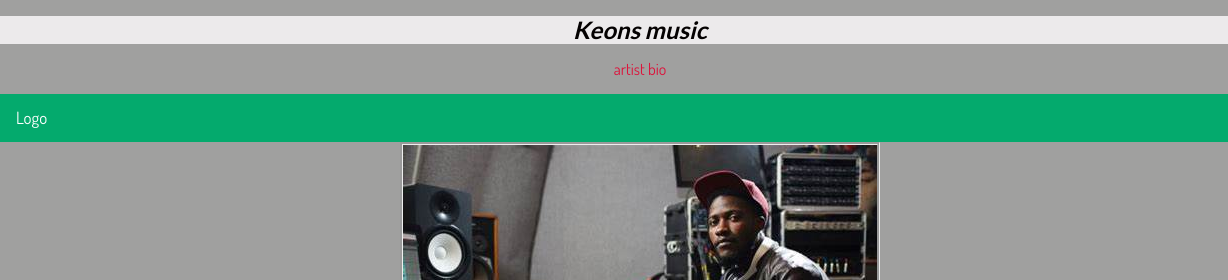
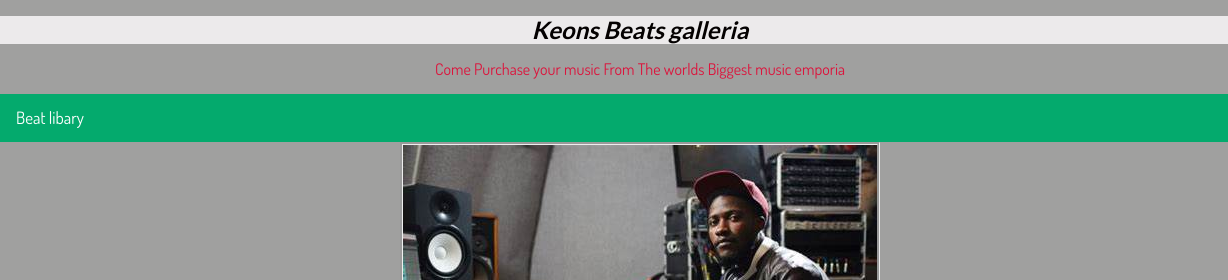
Before and after one commit to niceguy111/project2, a plain HTML site: page index.html in a window 1280 px wide. Shown: the top 280 px of the page, 0-1228 px from the left. Drawn offline with Linux system fonts and the light colour scheme.

Commit message:
small adjustments still not done
Made minor small changes to the webpage still not complete

```diff
--- a/css/main.css
+++ b/css/main.css
@@ -45,7 +45,7 @@ h3 {
 .artistbio {
     text-align: center;
     text-emphasis-style: bold;
-    text-size-adjust: 100;
+    text-size-adjust: 250;
     text-decoration-color: #000000;
 }
 form {
--- a/index.html
+++ b/index.html
@@ -29,10 +29,10 @@
 
 <body>
   <!-- Place your site's HTML here -->
-  <h1 class="head1">Keons music</h1>
-  <p class="artistbio">artist bio</p>
+  <h1 class="head1">Keons Beats galleria</h1>
+  <p class="artistbio">Come Purchase your music From The worlds Biggest music emporia</p>
   <div class="topnav">
-    <a href="#home" class="active">Logo</a>
+    <a href="#home" class="active">Beat libary</a>
     <!-- Navigation links (hidden by default) -->
     <div id="myLinks">
       <a href="#news">News</a>
```
Also changed, not shown: img/musiclogo.jpeg (added).
